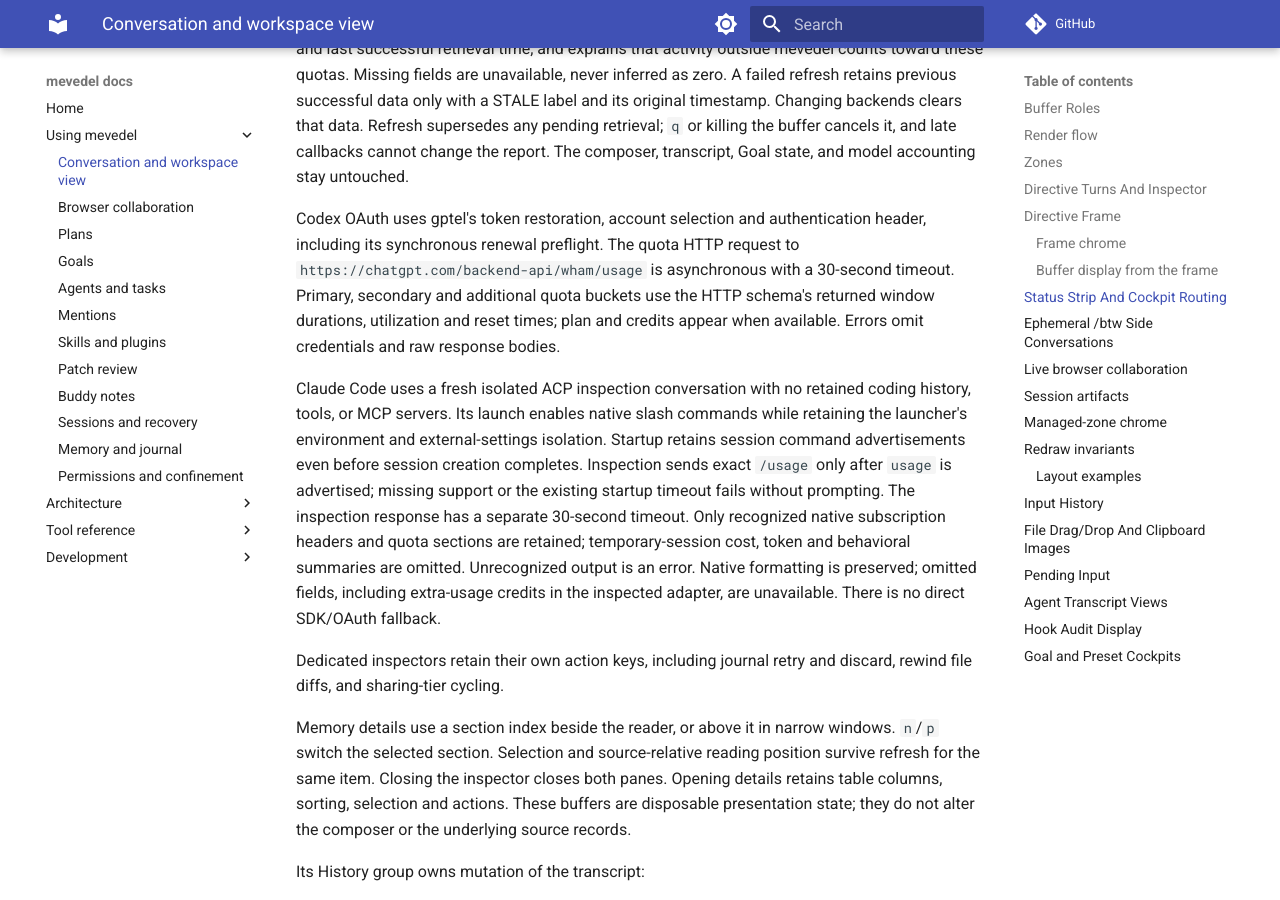
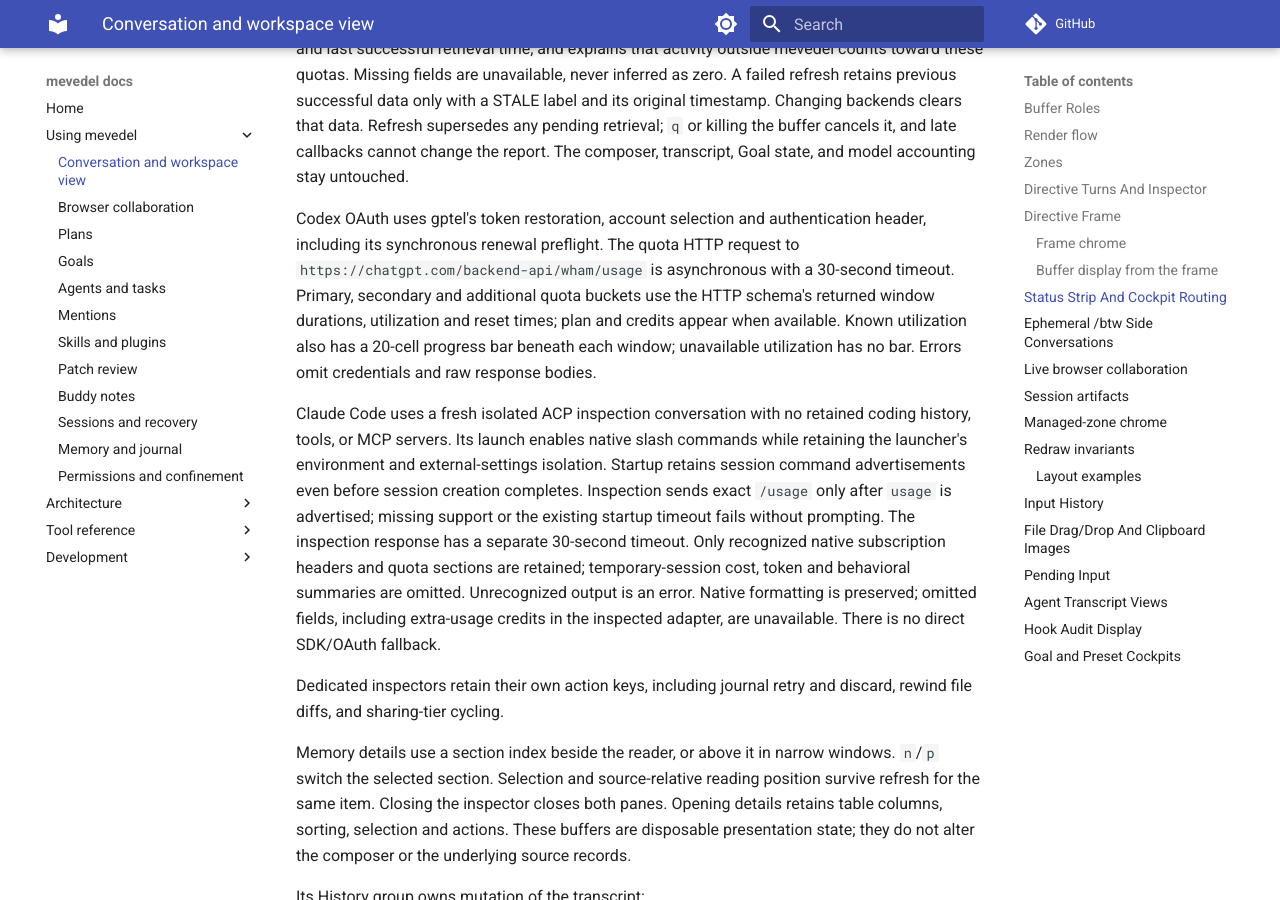
Before and after one commit to FrauH0lle/mevedel, an MkDocs documentation site: the page built from docs/view.md, in a window 1280 px wide and 900 px high, scrolled down 18800 px. Built offline with MkDocs 1.6.1 and Material for MkDocs 9.7.7, drawn with Linux system fonts in a browser that asks for light colours; comment, search, counter and statistics services are not loaded.

Commit message:
feat(usage): Add progress bars to Codex quota windows
* mevedel-subscription-usage-provider.el
(mevedel-subscription-usage-provider--window): Display twenty-cell bars
for known utilization, retaining exact percentages and unavailable values.
* test/test-mevedel-subscription-usage-provider.el: Cover empty, small,
partial, full and over-limit bars.
* docs/view.md: Document Codex progress bars.

Validation: 35 focused ERT tests pass; provider compilation is warning-free.

```diff
--- a/docs/view.md
+++ b/docs/view.md
@@ -902,7 +902,9 @@
 `https://chatgpt.com/backend-api/wham/usage` is asynchronous with a 30-second
 timeout. Primary, secondary and additional quota buckets use the HTTP schema's
 returned window durations, utilization and reset times; plan and credits appear
-when available. Errors omit credentials and raw response bodies.
+when available. Known utilization also has a 20-cell progress bar beneath each
+window; unavailable utilization has no bar. Errors omit credentials and raw
+response bodies.
 
 Claude Code uses a fresh isolated ACP inspection conversation with no retained
 coding history, tools, or MCP servers. Its launch enables native slash commands
```
Also changed, not shown: 2 other files.
